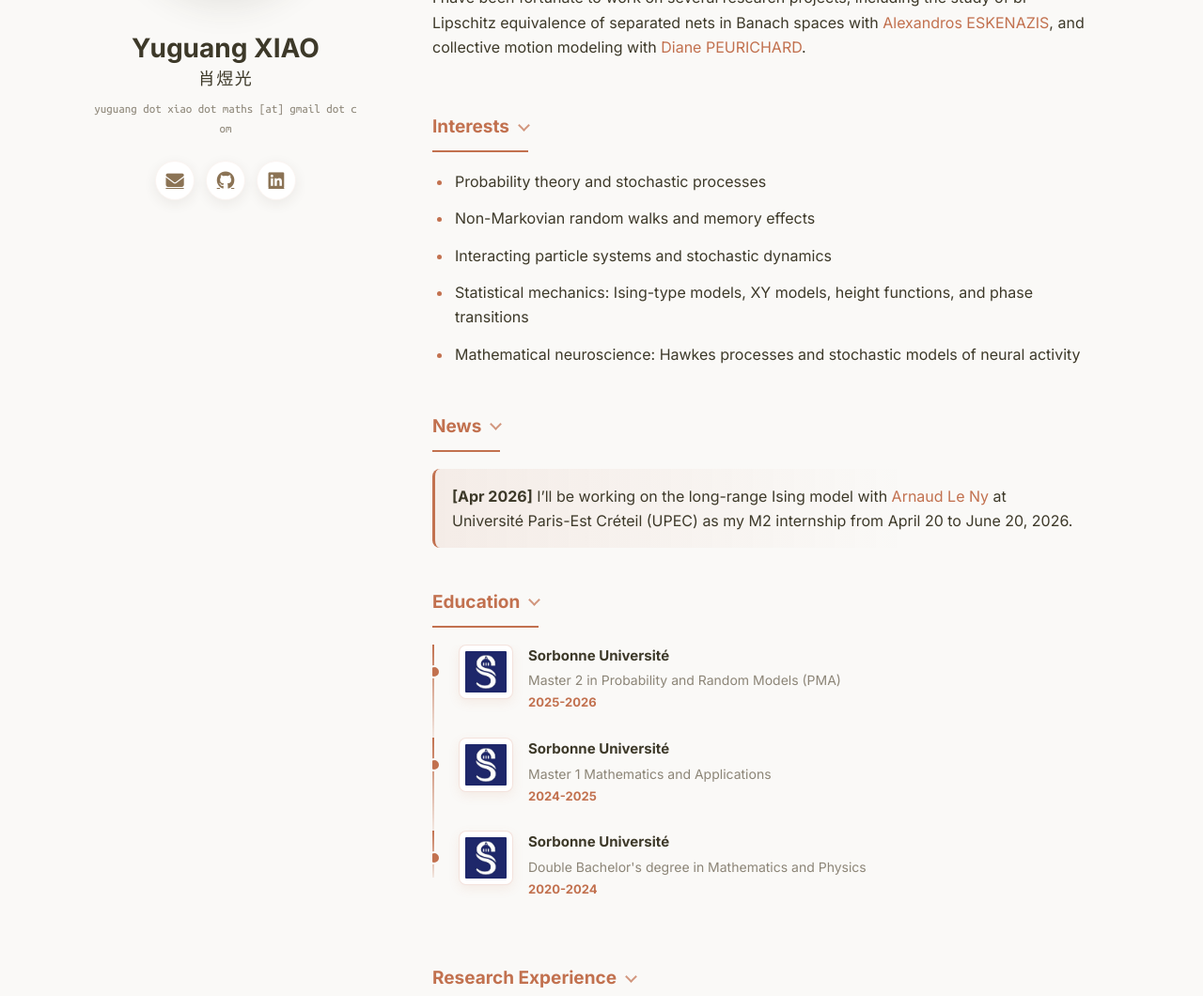
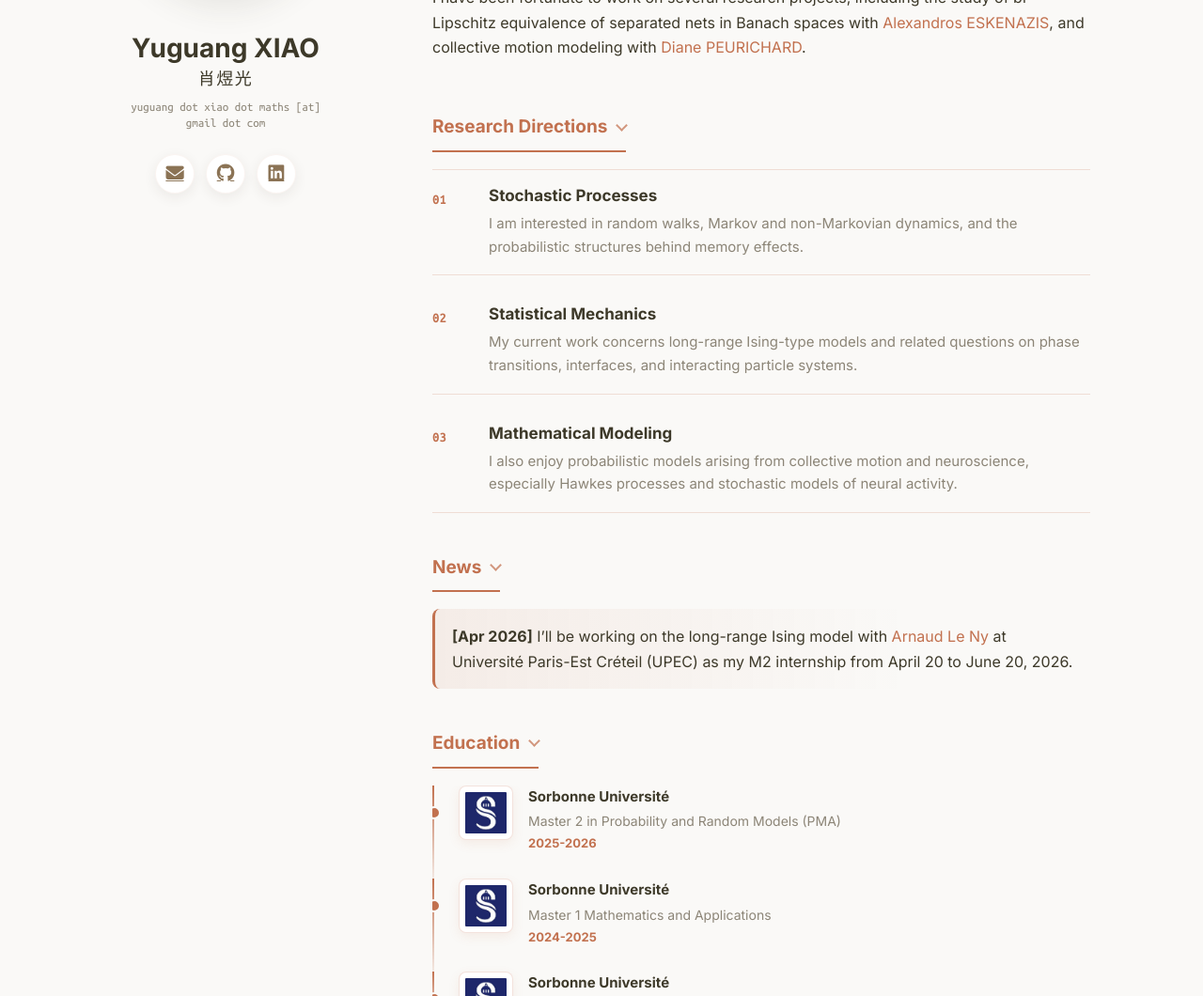
Before and after one commit to Lucien-XIAO/Lucien-XIAO.github.io, a Jekyll site: the page built from index.html, in a window 1280 px wide and 1400 px high, cut to the strip 340-1400 px from the top of the window. Shown: the whole strip at 94% size. Built offline with Jekyll 4.4.1, drawn with Linux system fonts in a browser that asks for light colours; nearby versions of some CDN libraries; a style sheet for code colours, icons or effects is not loaded; some of the changed text lies outside the part shown.

Commit message:
Strengthen homepage academic narrative

```diff
--- a/_includes/head.html
+++ b/_includes/head.html
@@ -16,8 +16,8 @@
 <link rel="stylesheet" href="/assets/css/font_sans_serif.css">
 <link rel="stylesheet" href="/assets/css/style-no-dark-mode_old.css">
 <link rel="stylesheet" href="/assets/css/publications-no-dark-mode_old.css">
-<link rel="stylesheet" href="/assets/css/theme-claude.css?v=2">
-<script src="/assets/js/site-i18n.js?v=8" defer></script>
+<link rel="stylesheet" href="/assets/css/theme-claude.css?v=3">
+<script src="/assets/js/site-i18n.js?v=9" defer></script>
 <script>
   (function() {
     var theme = localStorage.getItem('theme');
--- a/_includes/sidebar.html
+++ b/_includes/sidebar.html
@@ -3,7 +3,10 @@
     <a class="image avatar"><img src="/assets/img/avatar.jpg" alt="Yuguang XIAO" /></a>
     <h1 class="site-name">Yuguang XIAO</h1>
     <h2 class="site-name-cn">肖煜光</h2>
-    <p class="site-email" id="contact-email">yuguang dot xiao dot maths [at] gmail dot com</p>
+    <p class="site-email" id="contact-email">
+      <span>yuguang dot xiao dot maths [at]</span>
+      <span>gmail dot com</span>
+    </p>
     <div class="social-icons">
       <a href="#contact-email" class="js-email-link"
         data-contact-code="128-124-110-124-104-117-110-53-127-112-104-118-53-116-104-123-111-122-71-110-116-104-112-115-53-106-118-116"
--- a/assets/css/theme-claude.css
+++ b/assets/css/theme-claude.css
@@ -301,8 +301,13 @@
   font-size: 13px;
   color: var(--claude-secondary);
   font-family: "Ubuntu Mono", "SF Mono", monospace;
+  line-height: 1.35;
   margin: 0 0 24px;
   word-break: break-all;
+}
+
+body.theme-claude .site-email span {
+  display: block;
 }
 
 body.theme-claude .contact-toast {
@@ -1179,6 +1184,105 @@
   gap: 7px;
 }
 
+body.theme-claude .research-direction-grid {
+  display: grid;
+  gap: 14px;
+}
+
+body.theme-claude .research-direction {
+  display: grid;
+  grid-template-columns: 42px minmax(0, 1fr);
+  column-gap: 18px;
+  padding: 16px 0 17px;
+  border-bottom: 1px solid var(--claude-border);
+}
+
+body.theme-claude .research-direction:first-child {
+  border-top: 1px solid var(--claude-border);
+}
+
+body.theme-claude .research-direction-index {
+  color: var(--claude-accent);
+  font-family: "Ubuntu Mono", "SF Mono", monospace;
+  font-size: 14px;
+  font-weight: 700;
+  grid-row: 1 / span 2;
+  letter-spacing: 0.04em;
+  padding-top: 4px;
+}
+
+body.theme-claude .research-direction h4 {
+  color: var(--claude-text);
+  font-size: 17px;
+  font-weight: 750;
+  grid-column: 2;
+  line-height: 1.35;
+  margin: 0 0 6px;
+}
+
+body.theme-claude .research-direction p {
+  color: var(--claude-secondary);
+  font-size: 15px;
+  grid-column: 2;
+  line-height: 1.65;
+  margin: 0;
+}
+
+body.theme-claude .materials-grid {
+  display: grid;
+  grid-template-columns: repeat(2, minmax(0, 1fr));
+  gap: 12px;
+}
+
+body.theme-claude .material-link {
+  align-items: flex-start;
+  border: 1px solid var(--claude-border);
+  border-radius: 8px;
+  color: var(--claude-text);
+  display: grid;
+  gap: 12px;
+  grid-template-columns: 36px minmax(0, 1fr);
+  min-height: 96px;
+  padding: 15px;
+  text-decoration: none;
+  transition: background 160ms ease, border-color 160ms ease, transform 160ms ease;
+}
+
+body.theme-claude .material-link:hover {
+  background: var(--claude-accent-soft);
+  border-color: rgba(194, 113, 79, 0.36);
+  color: var(--claude-text);
+  transform: translateY(-1px);
+}
+
+body.theme-claude .material-link-icon {
+  align-items: center;
+  background: var(--claude-accent-soft);
+  border: 1px solid rgba(194, 113, 79, 0.18);
+  border-radius: 8px;
+  color: var(--claude-accent);
+  display: inline-flex;
+  height: 36px;
+  justify-content: center;
+  width: 36px;
+}
+
+body.theme-claude .material-link strong {
+  color: var(--claude-text);
+  display: block;
+  font-size: 15.5px;
+  line-height: 1.35;
+  margin-bottom: 4px;
+}
+
+body.theme-claude .material-link em {
+  color: var(--claude-secondary);
+  display: block;
+  font-size: 13.5px;
+  font-style: normal;
+  line-height: 1.45;
+}
+
 body.theme-claude .news-card {
   display: block;
   max-width: 760px;
@@ -1823,6 +1927,10 @@
     width: 54px;
     height: 54px;
   }
+
+  body.theme-claude .materials-grid {
+    grid-template-columns: 1fr;
+  }
 }
 
 @media (max-width: 480px) {
@@ -1842,4 +1950,19 @@
   body.theme-claude .timeline-item {
     padding: 0 0 24px 8px;
   }
-}
+
+  body.theme-claude .research-direction {
+    grid-template-columns: 34px minmax(0, 1fr);
+    column-gap: 12px;
+  }
+
+  body.theme-claude .material-link {
+    grid-template-columns: 32px minmax(0, 1fr);
+    padding: 13px;
+  }
+
+  body.theme-claude .material-link-icon {
+    height: 32px;
+    width: 32px;
+  }
+}
--- a/assets/js/site-i18n.js
+++ b/assets/js/site-i18n.js
@@ -136,6 +136,11 @@
       fr: "Centres d'intérêt",
       zh: "研究兴趣",
     },
+    "Research Directions": {
+      en: "Research Directions",
+      fr: "Axes de recherche",
+      zh: "研究方向",
+    },
     "News": {
       en: "News",
       fr: "Actualités",
@@ -156,6 +161,11 @@
       fr: "Notes diverses",
       zh: "学习笔记",
     },
+    "Selected Materials": {
+      en: "Selected Materials",
+      fr: "Documents choisis",
+      zh: "精选材料",
+    },
     "Probability": {
       en: "Probability",
       fr: "Probabilités",
@@ -195,6 +205,66 @@
       en: "Mathematical neuroscience: Hawkes processes and stochastic models of neural activity",
       fr: "Neurosciences mathématiques : processus de Hawkes et modèles stochastiques de l'activité neuronale",
       zh: "数学神经科学：Hawkes 过程与神经活动的随机模型",
+    },
+    "Stochastic Processes": {
+      en: "Stochastic Processes",
+      fr: "Processus stochastiques",
+      zh: "随机过程",
+    },
+    "I am interested in random walks, Markov and non-Markovian dynamics, and the probabilistic structures behind memory effects.": {
+      en: "I am interested in random walks, Markov and non-Markovian dynamics, and the probabilistic structures behind memory effects.",
+      fr: "Je m'intéresse aux marches aléatoires, aux dynamiques markoviennes et non markoviennes, ainsi qu'aux structures probabilistes derrière les effets de mémoire.",
+      zh: "我关注随机游走、马尔可夫与非马尔可夫动力学，以及记忆效应背后的概率结构。",
+    },
+    "Statistical Mechanics": {
+      en: "Statistical Mechanics",
+      fr: "Mécanique statistique",
+      zh: "统计力学",
+    },
+    "My current work concerns long-range Ising-type models and related questions on phase transitions, interfaces, and interacting particle systems.": {
+      en: "My current work concerns long-range Ising-type models and related questions on phase transitions, interfaces, and interacting particle systems.",
+      fr: "Mes travaux actuels portent sur des modèles de type Ising à longue portée et sur des questions liées aux transitions de phase, aux interfaces et aux systèmes de particules en interaction.",
+      zh: "我目前的工作围绕长程 Ising 型模型，以及相变、界面和相互作用粒子系统中的相关问题展开。",
+    },
+    "Mathematical Modeling": {
+      en: "Mathematical Modeling",
+      fr: "Modélisation mathématique",
+      zh: "数学建模",
+    },
+    "I also enjoy probabilistic models arising from collective motion and neuroscience, especially Hawkes processes and stochastic models of neural activity.": {
+      en: "I also enjoy probabilistic models arising from collective motion and neuroscience, especially Hawkes processes and stochastic models of neural activity.",
+      fr: "Je m'intéresse aussi aux modèles probabilistes issus du mouvement collectif et des neurosciences, en particulier aux processus de Hawkes et aux modèles stochastiques de l'activité neuronale.",
+      zh: "我也对来自集体运动和神经科学的概率模型感兴趣，尤其是 Hawkes 过程和神经活动的随机模型。",
+    },
+    "Academic background and research experience.": {
+      en: "Academic background and research experience.",
+      fr: "Formation académique et expériences de recherche.",
+      zh: "教育背景与研究经历。",
+    },
+    "PMA Path": {
+      en: "PMA Path",
+      fr: "Parcours PMA",
+      zh: "PMA 课程路径",
+    },
+    "Notes on the M2 Probability and Random Models program.": {
+      en: "Notes on the M2 Probability and Random Models program.",
+      fr: "Notes sur le M2 Probabilités et Modèles Aléatoires.",
+      zh: "关于 M2 概率与随机模型项目的整理。",
+    },
+    "A macOS tool for reading and organizing mathematical papers.": {
+      en: "A macOS tool for reading and organizing mathematical papers.",
+      fr: "Un outil macOS pour lire et organiser des articles mathématiques.",
+      zh: "用于阅读和整理数学论文的 macOS 工具。",
+    },
+    "Measure Theory Notes": {
+      en: "Measure Theory Notes",
+      fr: "Notes de théorie de la mesure",
+      zh: "测度论笔记",
+    },
+    "Self-compiled notes, currently in progress.": {
+      en: "Self-compiled notes, currently in progress.",
+      fr: "Notes personnelles en cours de rédaction.",
+      zh: "个人整理的笔记，目前仍在完善中。",
     },
     "[Apr 2026]": {
       en: "[Apr 2026]",
--- a/index.html
+++ b/index.html
@@ -20,16 +20,24 @@
 </div>
 
 <div class="section" id="interests">
-  <h3 class="section-title">Interests</h3>
+  <h3 class="section-title">Research Directions</h3>
   <div class="section-body">
-    <div class="card">
-      <ul class="custom-list interest-list">
-        <li>Probability theory and stochastic processes</li>
-        <li>Non-Markovian random walks and memory effects</li>
-        <li>Interacting particle systems and stochastic dynamics</li>
-        <li>Statistical mechanics: Ising-type models, XY models, height functions, and phase transitions</li>
-        <li>Mathematical neuroscience: Hawkes processes and stochastic models of neural activity</li>
-      </ul>
+    <div class="research-direction-grid">
+      <article class="research-direction">
+        <span class="research-direction-index">01</span>
+        <h4>Stochastic Processes</h4>
+        <p>I am interested in random walks, Markov and non-Markovian dynamics, and the probabilistic structures behind memory effects.</p>
+      </article>
+      <article class="research-direction">
+        <span class="research-direction-index">02</span>
+        <h4>Statistical Mechanics</h4>
+        <p>My current work concerns long-range Ising-type models and related questions on phase transitions, interfaces, and interacting particle systems.</p>
+      </article>
+      <article class="research-direction">
+        <span class="research-direction-index">03</span>
+        <h4>Mathematical Modeling</h4>
+        <p>I also enjoy probabilistic models arising from collective motion and neuroscience, especially Hawkes processes and stochastic models of neural activity.</p>
+      </article>
     </div>
   </div>
 </div>
@@ -141,21 +149,38 @@
   </div>
 </div>
 
-<div class="section" id="notes">
-  <h3 class="section-title">Various Notes</h3>
+<div class="section" id="materials">
+  <h3 class="section-title">Selected Materials</h3>
   <div class="section-body">
-    <div class="card timeline-item">
-      <div class="experience-item">
-        <div class="experience-content">
-          <p class="exp-title"><strong>Measure Theory</strong> <span class="exp-detail">(Work in progress)</span></p>
-          <p class="exp-detail">Self-compiled notes</p>
-          <p class="exp-period">Updated recently</p>
-          <div class="action-links">
-            <a href="../publications/Various_Notes/Measure_theory.pdf" target="_blank" rel="noopener noreferrer"><i
-                class="fa-solid fa-file-pdf"></i> PDF</a>
-          </div>
-        </div>
-      </div>
+    <div class="materials-grid">
+      <a class="material-link" href="/cv/">
+        <span class="material-link-icon"><i class="fa-solid fa-file-lines"></i></span>
+        <span>
+          <strong>CV</strong>
+          <em>Academic background and research experience.</em>
+        </span>
+      </a>
+      <a class="material-link" href="/PMA/">
+        <span class="material-link-icon"><i class="fa-solid fa-route"></i></span>
+        <span>
+          <strong>PMA Path</strong>
+          <em>Notes on the M2 Probability and Random Models program.</em>
+        </span>
+      </a>
+      <a class="material-link" href="/mathreader/">
+        <span class="material-link-icon"><i class="fa-solid fa-book-open-reader"></i></span>
+        <span>
+          <strong>MathReader</strong>
+          <em>A macOS tool for reading and organizing mathematical papers.</em>
+        </span>
+      </a>
+      <a class="material-link" href="/publications/Various_Notes/Measure_theory.pdf" target="_blank" rel="noopener noreferrer">
+        <span class="material-link-icon"><i class="fa-solid fa-square-root-variable"></i></span>
+        <span>
+          <strong>Measure Theory Notes</strong>
+          <em>Self-compiled notes, currently in progress.</em>
+        </span>
+      </a>
     </div>
   </div>
 </div>
```
